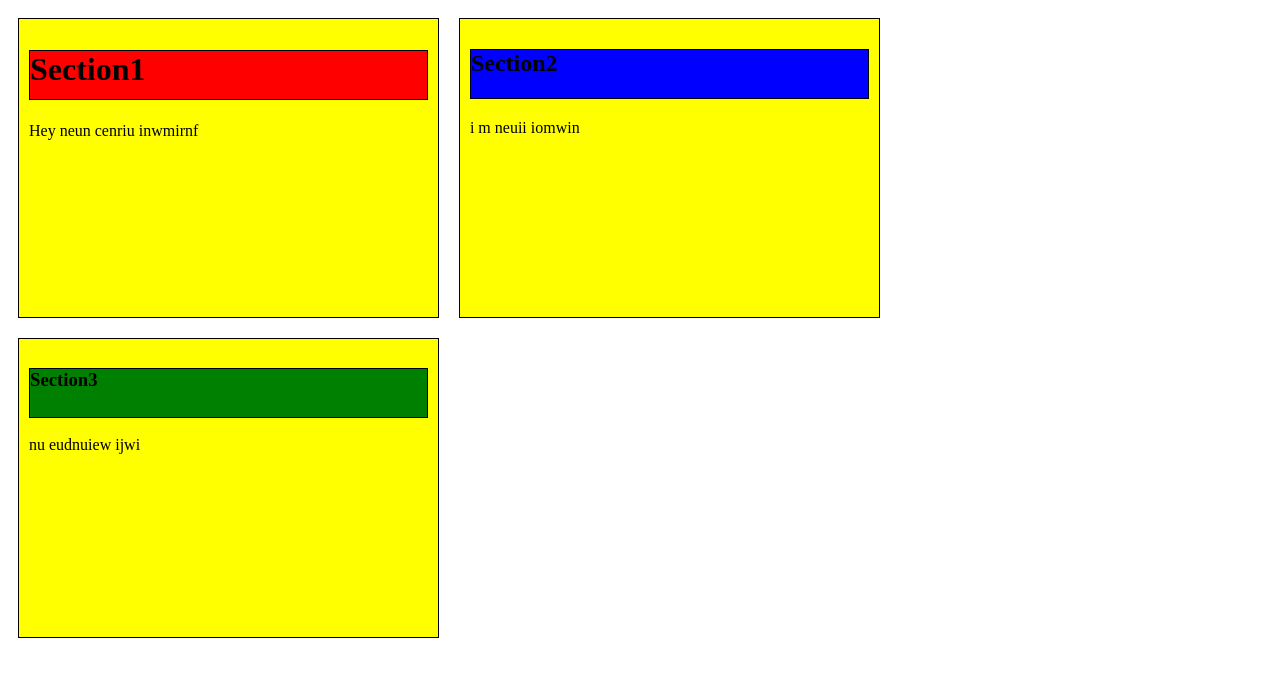
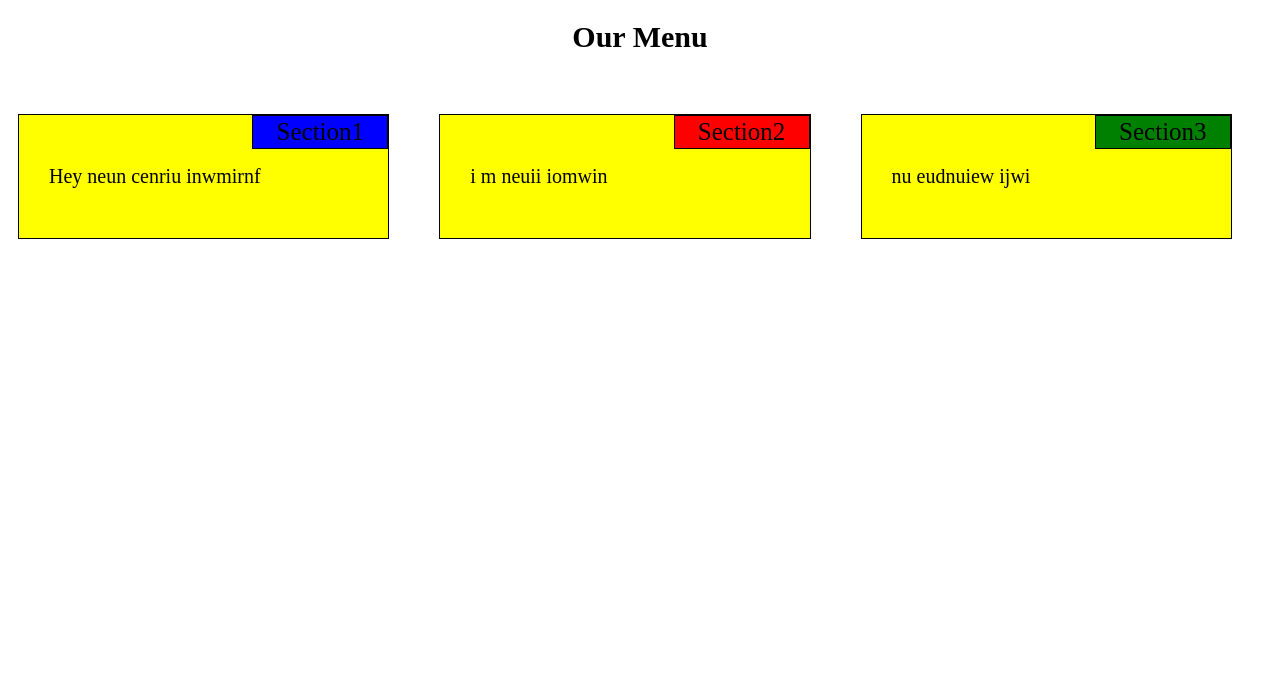
Before and after one commit to neild162/coursera-test, a plain HTML site: page index.html in a window 1280 px wide. Drawn offline with Linux system fonts and the light colour scheme.

Commit message:
Add files via upload

```diff
--- a/index.html
+++ b/index.html
@@ -1,70 +1,32 @@
-<!doctype html>
-<html>
+<!DOCTYPE html>
+
 <head>
-	<meta charset="utf-8 content='width=device-width, initial-scale=1'">
-	<title>My Website</title>
-<style>
-*{
-	box-sizing: border-box;
-}
-
-/*BASE STYLES*/
-.column{
-	background-color: yellow;
-	border: 1px solid black;
-	margin:10px;
-	padding:10px;
-}
-h1{
-	background-color: red;
-	border: 1px solid black;
-	height: 50px;
-}
-h2{
-	background-color: blue;
-	border: 1px solid black;
-	height:50px;
-}
-h3{
-	background-color: green;
-	border: 1px solid black;
-	height:50px;
-}
-/*DESKTOP VIEW*/
-@media (min-width: 992px){
-	.column{
-		float: left;
-		width: 33.3%;
-		height: 300px
-	}
-
-}
-/*TABLET VIEW*/
-@media (min-width: 768px) and (max-width: 991px){
-   .column{
-	width: 50%
-    }
-}
-@media (max-width: 767px){
-    .column{width:100%
-    }
-}
-</style>
+    <link rel="stylesheet" href="./style.css">
+    <meta charset="utf-8">
+    <meta name='viewport' content='width=device-width, initial-scale=1'>
+    <title>Module 2 solution</title>
 </head>
 <body>
+<h1>Our Menu</h1>
 <div class ="row">
+ <div class="pc tablet phone">
   <div class ="column">
-	<h1>Section1</h1>
+	<span id="para1">Section1</span>
 	<p>Hey neun cenriu inwmirnf</p>
   </div>
+ </div>
+ <div class="pc tablet phone">
   <div class="column">
-    <h2>Section2</h2>
+    <span id="para2">Section2</span>
     <p>i m neuii iomwin</p>
   </div>
+ </div>
+ <div class="pc tablet phone">
   <div class="column">
-    <h3>Section3</h3>
+    <span id="para3">Section3</span>
     <p>nu eudnuiew ijwi</p>
   </div>
+ </div>
 </div>
 </body>
 </html>
--- /dev/null
+++ b/style.css
@@ -0,0 +1,79 @@
+{
+    box-sizing: border-box;
+  }
+
+  h1 {
+      font-size: 30px;
+      text-align: center;
+      color: black;
+      margin-bottom: 30px;
+  }
+
+  p {
+      padding: 20px ;
+      font-size: 20px;
+      position: relative;
+  }
+
+  .column {
+      background-color: yellow;
+      border: 1px solid black;
+      margin-top: 30px;
+      margin-right: 50px;
+      padding: 10px;
+      text-align: justify;
+      position: relative;
+   }
+
+  span {
+      font-size: 25px;
+      width: 130px;
+      border:1px solid black;
+      text-align: center;
+      float: right; top :0; right: 0; margin: 0;
+      position: absolute;
+      padding: 2px;
+  }
+  #para1 {
+      background-color: blue;
+  }
+  #para2 {
+      background-color: red;
+  }
+  #para3 {
+      background-color: green;
+  }
+
+  .row {
+      width: 100%;
+      margin-left: 10px;
+      margin-bottom: 10px;
+  }
+
+  /* Desktop PC view */
+
+  @media (min-width: 992px) {
+
+    .pc {
+      width: 33.33%;
+      float: left;
+      }
+  }
+
+  /* Tablet PC view */
+  @media (min-width: 768px) and (max-width: 991px) {
+
+    .tablet {
+      width: 50%;
+      float: left;
+    }
+
+  }
+  /* Cell phone view */
+  @media (max-width: 767px)  {
+
+    .phone {
+      float: left;
+      width: 100%;
+    }
+  }
```
